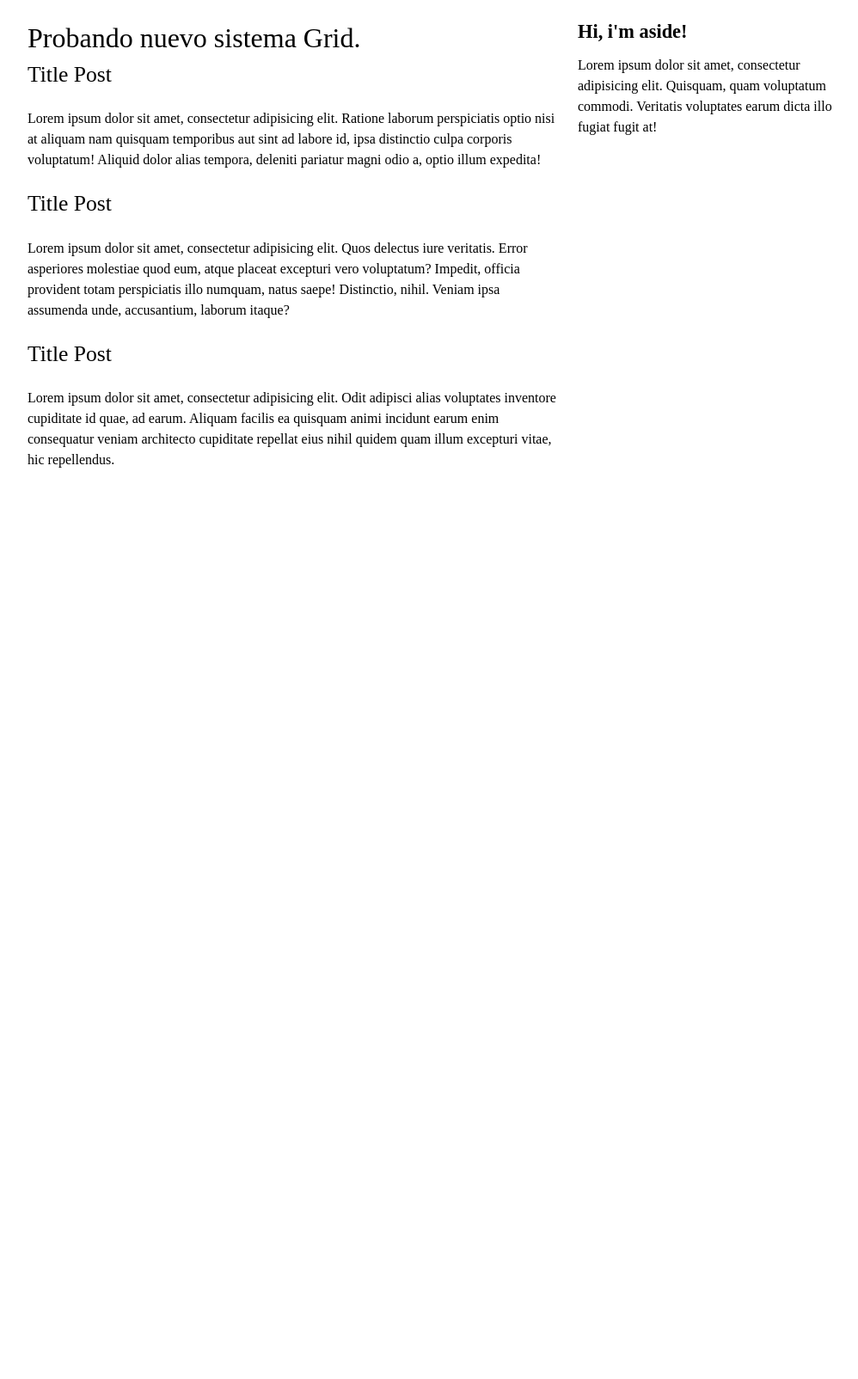
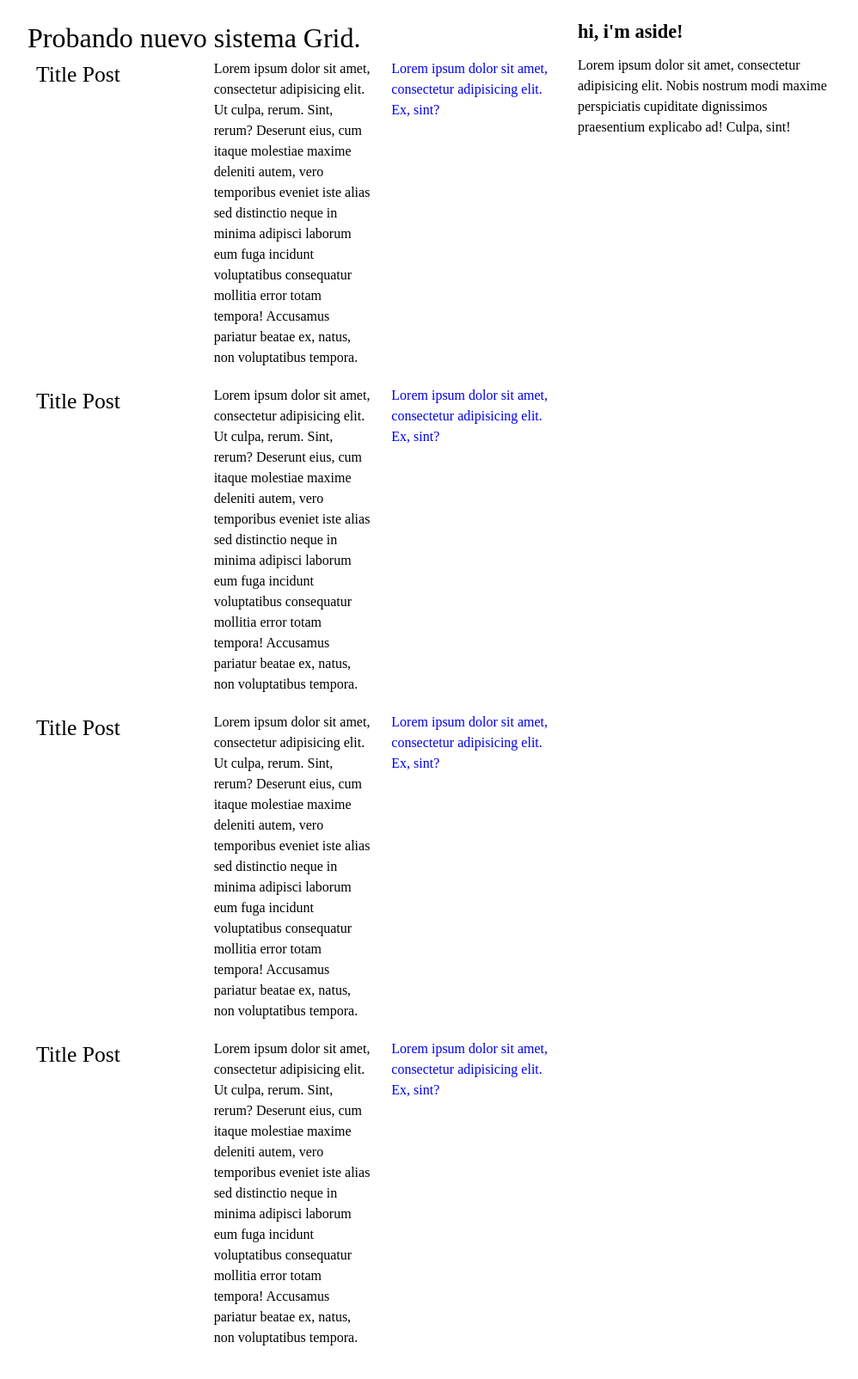
Before and after one commit to manuelitox/mini.scss, a website: page index.html in a window 1280 px wide. Shown: the whole page at 86% size, without its empty margins (138-1136 px from the left). Before the commit the page ends 800 px from the top, so only its background shows below. Drawn offline with Linux system fonts and the light colour scheme.

Commit message:
Internal grid system: now is possible generate inner columns and inner containers.

```diff
--- a/index.html
+++ b/index.html
@@ -22,33 +22,33 @@
 </head>
 <body>
 	<section class="example">
-		<div class="wrap-example">
 		<div class="articles">
 			<h1>Probando nuevo sistema Grid.</h1>
 			<article>
-					<header>
-						<h2>Title Post</h2>
-					</header>
-					<p>Lorem ipsum dolor sit amet, consectetur adipisicing elit. Ratione laborum perspiciatis optio nisi at aliquam nam quisquam temporibus aut sint ad labore id, ipsa distinctio culpa corporis voluptatum! Aliquid dolor alias tempora, deleniti pariatur magni odio a, optio illum expedita!</p>
+				<header><h2>Title Post</h2></header>
+				<p>Lorem ipsum dolor sit amet, consectetur adipisicing elit. Ut culpa, rerum. Sint, rerum? Deserunt eius, cum itaque molestiae maxime deleniti autem, vero temporibus eveniet iste alias sed distinctio neque in minima adipisci laborum eum fuga incidunt voluptatibus consequatur mollitia error totam tempora! Accusamus pariatur beatae ex, natus, non voluptatibus tempora.</p>
+				<a href="#">Lorem ipsum dolor sit amet, consectetur adipisicing elit. Ex, sint?</a>
 			</article>
 			<article>
-					<header>
-						<h2>Title Post</h2>
-					</header>
-					<p>Lorem ipsum dolor sit amet, consectetur adipisicing elit. Quos delectus iure veritatis. Error asperiores molestiae quod eum, atque placeat excepturi vero voluptatum? Impedit, officia provident totam perspiciatis illo numquam, natus saepe! Distinctio, nihil. Veniam ipsa assumenda unde, accusantium, laborum itaque?</p>
+				<header><h2>Title Post</h2></header>
+				<p>Lorem ipsum dolor sit amet, consectetur adipisicing elit. Ut culpa, rerum. Sint, rerum? Deserunt eius, cum itaque molestiae maxime deleniti autem, vero temporibus eveniet iste alias sed distinctio neque in minima adipisci laborum eum fuga incidunt voluptatibus consequatur mollitia error totam tempora! Accusamus pariatur beatae ex, natus, non voluptatibus tempora.</p>
+				<a href="#">Lorem ipsum dolor sit amet, consectetur adipisicing elit. Ex, sint?</a>
 			</article>
 			<article>
-					<header>
-						<h2>Title Post</h2>
-					</header>
-					<p>Lorem ipsum dolor sit amet, consectetur adipisicing elit. Odit adipisci alias voluptates inventore cupiditate id quae, ad earum. Aliquam facilis ea quisquam animi incidunt earum enim consequatur veniam architecto cupiditate repellat eius nihil quidem quam illum excepturi vitae, hic repellendus.</p>
+				<header><h2>Title Post</h2></header>
+				<p>Lorem ipsum dolor sit amet, consectetur adipisicing elit. Ut culpa, rerum. Sint, rerum? Deserunt eius, cum itaque molestiae maxime deleniti autem, vero temporibus eveniet iste alias sed distinctio neque in minima adipisci laborum eum fuga incidunt voluptatibus consequatur mollitia error totam tempora! Accusamus pariatur beatae ex, natus, non voluptatibus tempora.</p>
+				<a href="#">Lorem ipsum dolor sit amet, consectetur adipisicing elit. Ex, sint?</a>
+			</article>
+			<article>
+				<header><h2>Title Post</h2></header>
+				<p>Lorem ipsum dolor sit amet, consectetur adipisicing elit. Ut culpa, rerum. Sint, rerum? Deserunt eius, cum itaque molestiae maxime deleniti autem, vero temporibus eveniet iste alias sed distinctio neque in minima adipisci laborum eum fuga incidunt voluptatibus consequatur mollitia error totam tempora! Accusamus pariatur beatae ex, natus, non voluptatibus tempora.</p>
+				<a href="#">Lorem ipsum dolor sit amet, consectetur adipisicing elit. Ex, sint?</a>
 			</article>
 		</div>
-			<aside>
-				<h3>Hi, i'm aside!</h3>
-				<p>Lorem ipsum dolor sit amet, consectetur adipisicing elit. Quisquam, quam voluptatum commodi. Veritatis voluptates earum dicta illo fugiat fugit at!</p>
+		<aside class="aside">
+			<h3>hi, i'm aside!</h3>
+			<p>Lorem ipsum dolor sit amet, consectetur adipisicing elit. Nobis nostrum modi maxime perspiciatis cupiditate dignissimos praesentium explicabo ad! Culpa, sint!</p>
 		</aside>
-		</div>
 	</section>
 </body>
 </html>
--- a/scss/modules/example/_example.scss
+++ b/scss/modules/example/_example.scss
@@ -1,15 +1,28 @@
 .example {
 	@include container();
+	@include row();
 
-	.wrap-example {
-		@include row();
+	article {
+		@include inner-container();
+
+		header {
+			@include inner-col("one-third", "full", "one-third");
+		}
+
+		p {
+			@include inner-col("one-third", "half");
+		}
+
+		a {
+			@include inner-col("one-third", "half");
+		}
 	}
 
 	.articles {
 		@include col(8, "two-thirds", "full");
 	}
 
-	aside {
+	.aside {
 		@include col(4, "one-third", "full");
 	}
 }
--- a/scss/modules/grid-internal/mixins/_base.scss
+++ b/scss/modules/grid-internal/mixins/_base.scss
@@ -3,6 +3,8 @@
 // @import "name-mixin";
 
 @import "generate-container";
+@import "generate-inner-container";
 @import "generate-row";
 @import "generate-col";
+@import "generate-inner-col";
 @import "generate-gutter-extra";
--- /dev/null
+++ b/scss/modules/grid-internal/mixins/_generate-inner-col.scss
@@ -0,0 +1,30 @@
+// generate inner columns
+// use calc-col-percentage functions.
+//
+// @param $option-large (full | half | two-thirds | one-third)
+// @param $option-medium (full | half | two-thirds | one-third)
+// @param $option-small (full | half | two-thirds | one-third)
+//
+// @include inner-col("half", "full");
+//
+
+@mixin inner-col($option-large: "full", $option-medium: $option-large, $option-small: $option-medium) {
+	@include box-sizing();
+	float: left;
+
+	@include breakpoint(large) {
+		width: calc-col-percentage($option-large);
+	}
+
+	@include breakpoint(medium-to-large) {
+		padding: 0 10px;
+	}
+
+	@include breakpoint(medium) {
+		width: calc-col-percentage($option-medium)
+	}
+
+	@include breakpoint(small) {
+		width: calc-col-percentage($option-small)
+	}
+}
--- /dev/null
+++ b/scss/modules/grid-internal/mixins/_generate-inner-container.scss
@@ -0,0 +1,15 @@
+// width inner container
+//
+// @include inner-container();
+//
+
+@mixin inner-container() {
+	margin: 0 auto;
+	width: 100%;
+
+	&:after {
+	    clear: both;
+	    content: '';
+	    display: block;
+	}
+}
```
Also changed, not shown: css/main.css. Lines whose indentation alone changed are shown as unchanged.
